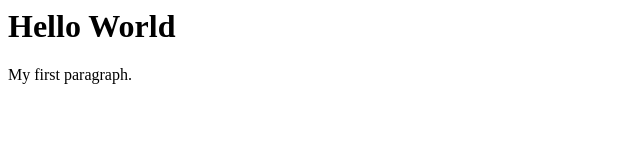
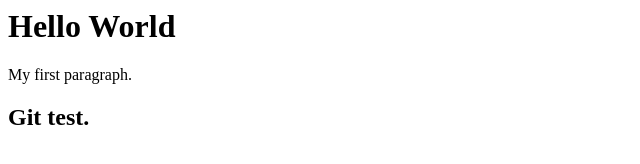
Before and after one commit to yangyao371/git_test, a plain HTML site: page index.html in a window 1280 px wide. Shown: the whole page, without its empty margins (0-640 px from the left). Drawn offline with Linux system fonts and the light colour scheme.

Commit message:
修改index.html文件

```diff
--- a/index.html
+++ b/index.html
@@ -2,5 +2,6 @@
 <body>
 <h1>Hello World</h1>
 <p>My first paragraph.</p>
+<h2>Git test.</h2>
 </body>
 </html>
```
